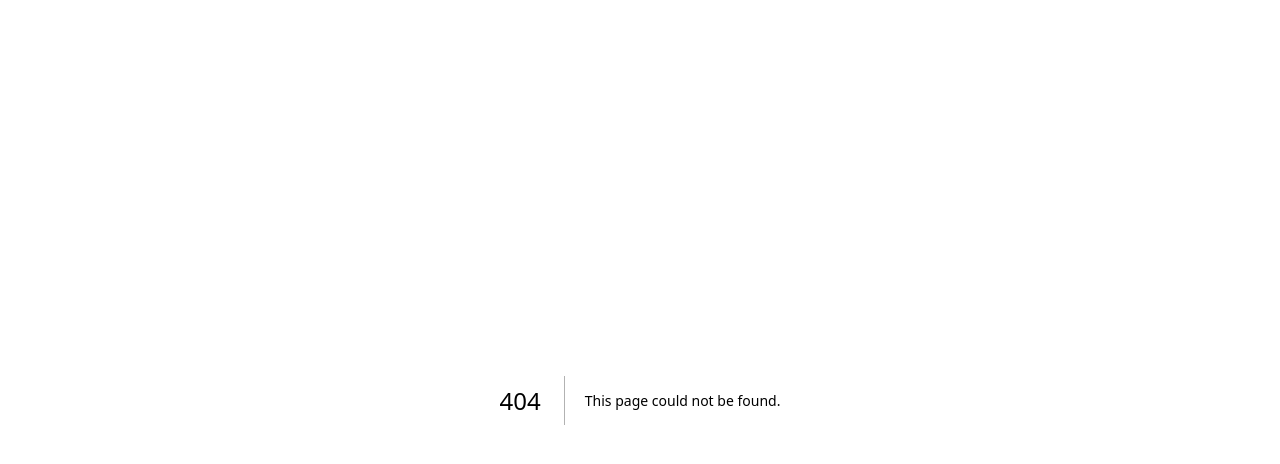
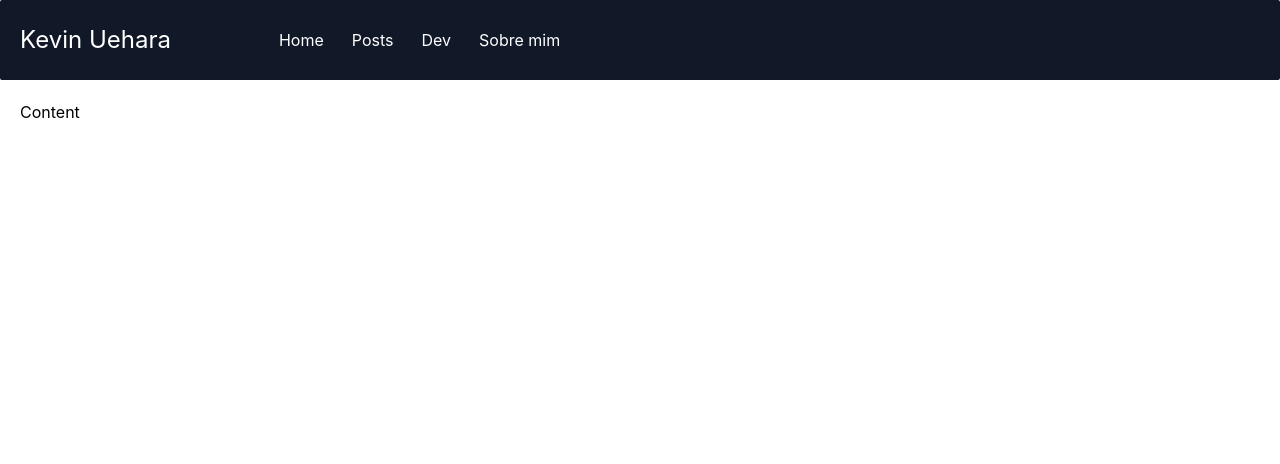
Before and after one commit to kevinuehara/kevin-uehara, a Next.js app: page / in a window 1280 px wide. Before the commit this address had no page. Shown: the top 464 px of the page. Built offline with nearby package versions, Linux system fonts and the light colour scheme.

Commit message:
feat: Creating content

```diff
--- a/src/components/Header/index.tsx
+++ b/src/components/Header/index.tsx
@@ -1,24 +1,25 @@
 import Link from "next/link";
+
+const links = [
+  { label: "Home", href: "/" },
+  { label: "Posts", href: "/posts" },
+  { label: "Dev", href: "/posts" },
+  { label: "Sobre mim", href: "/about" },
+];
 
 export default function Header() {
   return (
     <div className="flex bg-gray-900 text-white h-20 rounded-sm items-center w-screen">
-      <h1 className="ml-10 text-2xl">Kevin Uehara</h1>
-      <nav className="ml-24">
+      <h1 className="ml-5 text-2xl">Kevin Uehara</h1>
+      <nav className="ml-20">
         <ul className="flex">
-          <li>
-            <Link href="/home">Home</Link>
-          </li>
-          <li>
-            <Link href="/dev" className="ml-4">
-              Dev
-            </Link>
-          </li>
-          <li>
-            <Link href="/posts" className="ml-4">
-              Posts
-            </Link>
-          </li>
+          {links.map(({ label, href }) => (
+            <li key={label}>
+              <Link href={href} className="ml-7">
+                {label}
+              </Link>
+            </li>
+          ))}
         </ul>
       </nav>
     </div>
--- /dev/null
+++ b/src/components/MainContainer/index.tsx
@@ -0,0 +1,17 @@
+import { PropsWithChildren } from "react";
+
+interface MainContainerProps {
+  title?: string;
+}
+
+export const MainContainer: React.FC<PropsWithChildren<MainContainerProps>> = ({
+  children,
+  title = "",
+}) => {
+  return (
+    <div className="flex flex-col m-5">
+      <h1 className="text-3xl font-bold">{title}</h1>
+      {children}
+    </div>
+  );
+};
--- /dev/null
+++ b/src/pages/about.tsx
@@ -0,0 +1,13 @@
+import Header from "../components/Header";
+import { MainContainer } from "../components/MainContainer";
+
+export default function About() {
+  return (
+    <div>
+      <Header />
+      <MainContainer title="Sobre mim">
+        <h2>Content</h2>
+      </MainContainer>
+    </div>
+  );
+}
--- a/src/pages/home.tsx
+++ /dev/null
@@ -1,10 +0,0 @@
-import Header from "../components/Header";
-
-export default function Home() {
-  return (
-    <div>
-      <Header />
-      <h1 className="text-3xl font-bold underline">Hello</h1>
-    </div>
-  );
-}
--- /dev/null
+++ b/src/pages/index.tsx
@@ -0,0 +1,13 @@
+import Header from "../components/Header";
+import { MainContainer } from "../components/MainContainer";
+
+export default function MainPage() {
+  return (
+    <div>
+      <Header />
+      <MainContainer>
+        <h2>Content</h2>
+      </MainContainer>
+    </div>
+  );
+}
```
Also changed, not shown: 1 other file (tests, documents, lock files or other folders).
